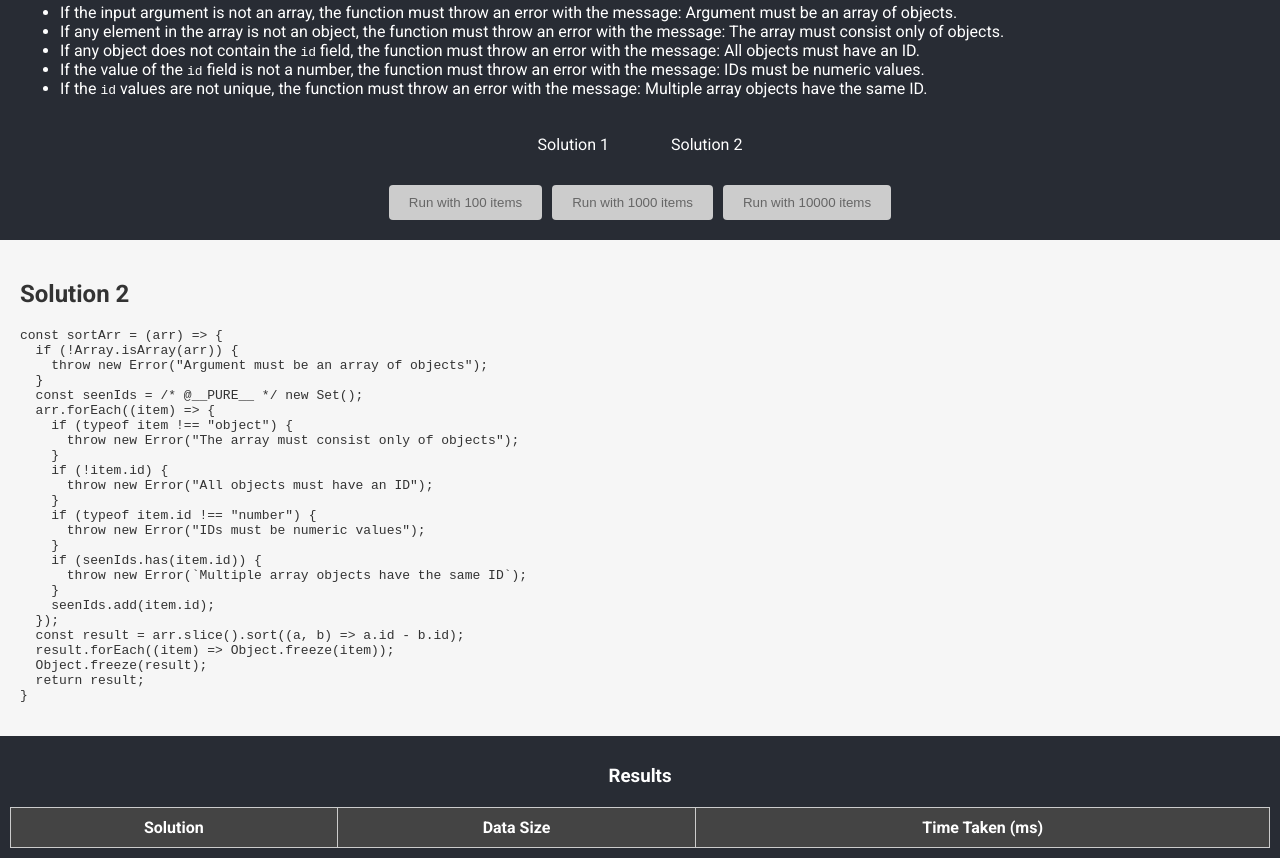
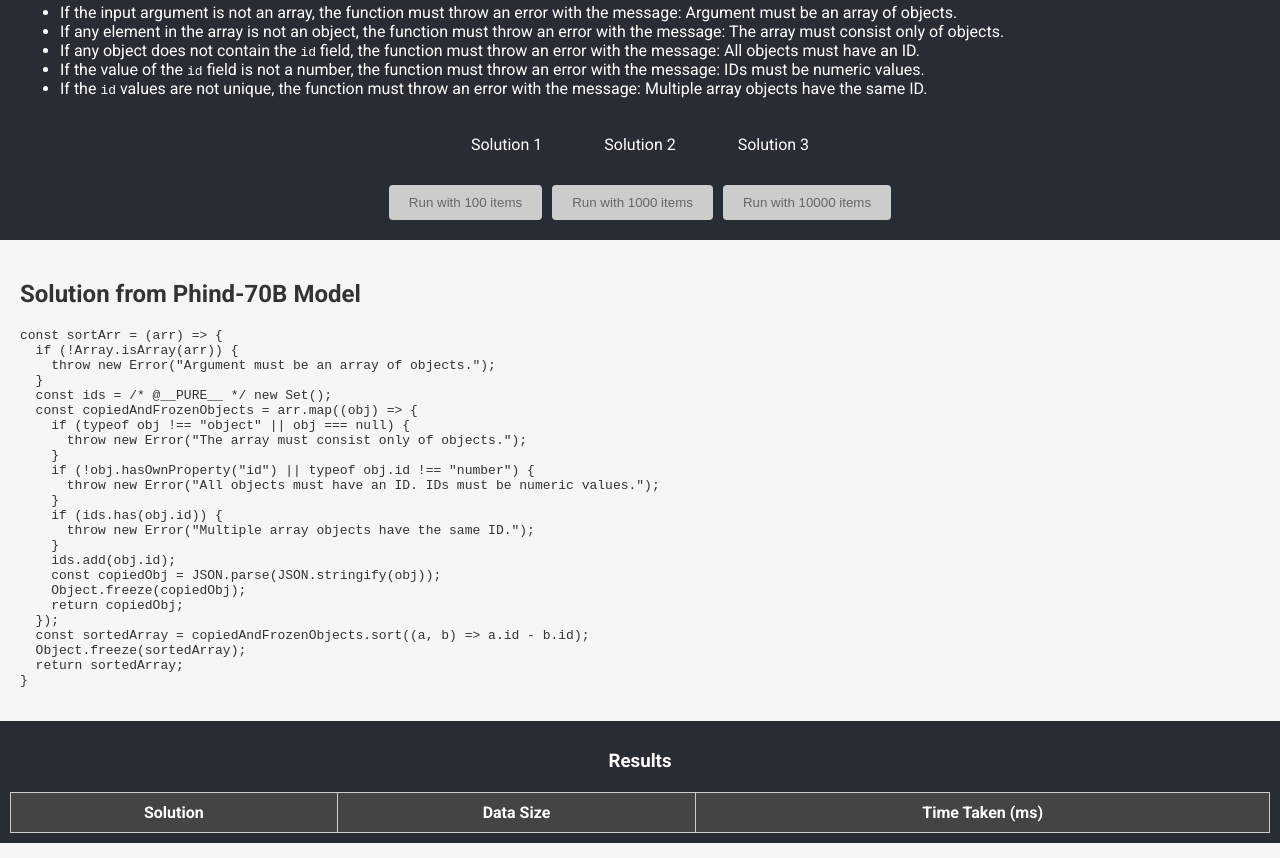
Before and after one commit to GreyHound87/array-manager, a React (Vite) app: page /solution2 in a window 1280 px wide. Shown: the part 780-1638 px from the top of the page. Built offline with nearby package versions, Linux system fonts and the light colour scheme.

Commit message:
added solution #3

```diff
--- a/src/App.jsx
+++ b/src/App.jsx
@@ -1,6 +1,6 @@
 import React from 'react';
 import { BrowserRouter as Router, Routes, Route } from 'react-router-dom';
-import { Layout, Intro, Solution1, Solution2 } from './components';
+import { Layout, Intro, Solution1, Solution2, Solution3 } from './components';
 
 export function App() {
     return (
@@ -14,6 +14,7 @@ export function App() {
                                 <Route index element={<Intro />} />
                                 <Route path="/solution1" element={<Solution1 />} />
                                 <Route path="/solution2" element={<Solution2 />} />
+                                <Route path="/solution3" element={<Solution3 />} />
                             </Routes>
                         </Layout>
                     }
--- a/src/components/Header/Header.jsx
+++ b/src/components/Header/Header.jsx
@@ -91,6 +91,13 @@ export function Header({ handleRunScript, setSolution, solution }) {
                 >
                     Solution 2
                 </Link>
+                <Link
+                    to="/solution3"
+                    className={classNames(classes.tab, { [classes.activeTab]: solution === 'Solution3' })}
+                    onClick={() => setSolution('Solution3')}
+                >
+                    Solution 3
+                </Link>
             </nav>
             <div className={classes.buttons}>
                 <button type="button" onClick={() => handleRunScript(data100)} disabled={!solution}>
--- a/src/components/Layout/Layout.jsx
+++ b/src/components/Layout/Layout.jsx
@@ -4,6 +4,7 @@ import { Header } from '../Header';
 import { Footer } from '../Footer';
 import { sortArr1 } from '../Solution1/sortArr1';
 import { sortArr2 } from '../Solution2/sortArr2';
+import { sortArr3 } from '../Solution3/sortArr3';
 
 export function Layout({ children }) {
     const [results, setResults] = useState([]);
@@ -18,6 +19,9 @@ export function Layout({ children }) {
                     break;
                 case 'Solution2':
                     sortArr2(data);
+                    break;
+                case 'Solution3':
+                    sortArr3(data);
                     break;
                 default:
                     throw new Error('Unknown solution');
--- a/src/components/Solution2/Solution2.jsx
+++ b/src/components/Solution2/Solution2.jsx
@@ -4,7 +4,7 @@ import { sortArr2 } from './sortArr2';
 export function Solution2() {
     return (
         <div>
-            <h2>Solution 2</h2>
+            <h2>Solution from Phind-70B Model</h2>
             <pre>
                 <code>{`const sortArr = ${sortArr2.toString()}`}</code>
             </pre>
--- a/src/components/Solution2/sortArr2.js
+++ b/src/components/Solution2/sortArr2.js
@@ -1,29 +1,39 @@
 export const sortArr2 = (arr) => {
+    // Проверка, что arr является массивом
     if (!Array.isArray(arr)) {
-        throw new Error('Argument must be an array of objects');
+        throw new Error('Argument must be an array of objects.');
     }
 
-    const seenIds = new Set();
+    // Проверка каждого элемента массива
+    const ids = new Set();
+    const copiedAndFrozenObjects = arr.map((obj) => {
+        // Проверка, что элемент является объектом
+        if (typeof obj !== 'object' || obj === null) {
+            throw new Error('The array must consist only of objects.');
+        }
 
-    arr.forEach((item) => {
-        if (typeof item !== 'object') {
-            throw new Error('The array must consist only of objects');
+        // Проверка наличия поля id и его числового значения
+        if (!obj.hasOwnProperty('id') || typeof obj.id !== 'number') {
+            throw new Error('All objects must have an ID. IDs must be numeric values.');
         }
-        if (!item.id) {
-            throw new Error('All objects must have an ID');
+
+        // Проверка уникальности id
+        if (ids.has(obj.id)) {
+            throw new Error('Multiple array objects have the same ID.');
         }
-        if (typeof item.id !== 'number') {
-            throw new Error('IDs must be numeric values');
-        }
-        if (seenIds.has(item.id)) {
-            throw new Error(`Multiple array objects have the same ID`);
-        }
-        seenIds.add(item.id);
+        ids.add(obj.id);
+
+        // Создание глубокой копии объекта и заморозка
+        const copiedObj = JSON.parse(JSON.stringify(obj));
+        Object.freeze(copiedObj);
+        return copiedObj;
     });
 
-    const result = arr.slice().sort((a, b) => a.id - b.id);
+    // Сортировка массива по полю id
+    const sortedArray = copiedAndFrozenObjects.sort((a, b) => a.id - b.id);
 
-    result.forEach((item) => Object.freeze(item));
-    Object.freeze(result);
-    return result;
+    // Заморозка нового массива
+    Object.freeze(sortedArray);
+
+    return sortedArray;
 };
--- /dev/null
+++ b/src/components/Solution3/Solution3.jsx
@@ -0,0 +1,13 @@
+import React from 'react';
+import { sortArr3 } from './sortArr3';
+
+export function Solution3() {
+    return (
+        <div>
+            <h2>Solution from GPT-4o Model</h2>
+            <pre>
+                <code>{`const sortArr = ${sortArr3.toString()}`}</code>
+            </pre>
+        </div>
+    );
+}
--- /dev/null
+++ b/src/components/Solution3/index.js
@@ -0,0 +1 @@
+export { Solution3 } from './Solution3';
--- /dev/null
+++ b/src/components/Solution3/sortArr3.js
@@ -0,0 +1,38 @@
+export const sortArr3 = (arr) => {
+    // Проверка, что аргумент является массивом
+    if (!Array.isArray(arr)) {
+        throw new Error('Argument must be an array of objects.');
+    }
+
+    // Проверка, что все элементы массива являются объектами и содержат поле id
+    const ids = new Set();
+    arr.forEach((item) => {
+        if (typeof item !== 'object' || item === null) {
+            throw new Error('The array must consist only of objects.');
+        }
+        if (!item.hasOwnProperty('id')) {
+            throw new Error('All objects must have an ID.');
+        }
+        if (typeof item.id !== 'number') {
+            throw new Error('IDs must be numeric values.');
+        }
+        if (ids.has(item.id)) {
+            throw new Error('Multiple array objects have the same ID.');
+        }
+        ids.add(item.id);
+    });
+
+    // Создание глубокой копии и заморозка каждого объекта
+    const deepCopyAndFreeze = (obj) => {
+        const copy = JSON.parse(JSON.stringify(obj));
+        return Object.freeze(copy);
+    };
+
+    const copiedArray = arr.map(deepCopyAndFreeze);
+
+    // Сортировка массива по значению поля id
+    const sortedArray = copiedArray.sort((a, b) => a.id - b.id);
+
+    // Заморозка нового массива
+    return Object.freeze(sortedArray);
+};
--- a/src/components/index.js
+++ b/src/components/index.js
@@ -2,3 +2,4 @@ export { Layout } from './Layout';
 export { Intro } from './Intro';
 export { Solution1 } from './Solution1';
 export { Solution2 } from './Solution2';
+export { Solution3 } from './Solution3';
```
